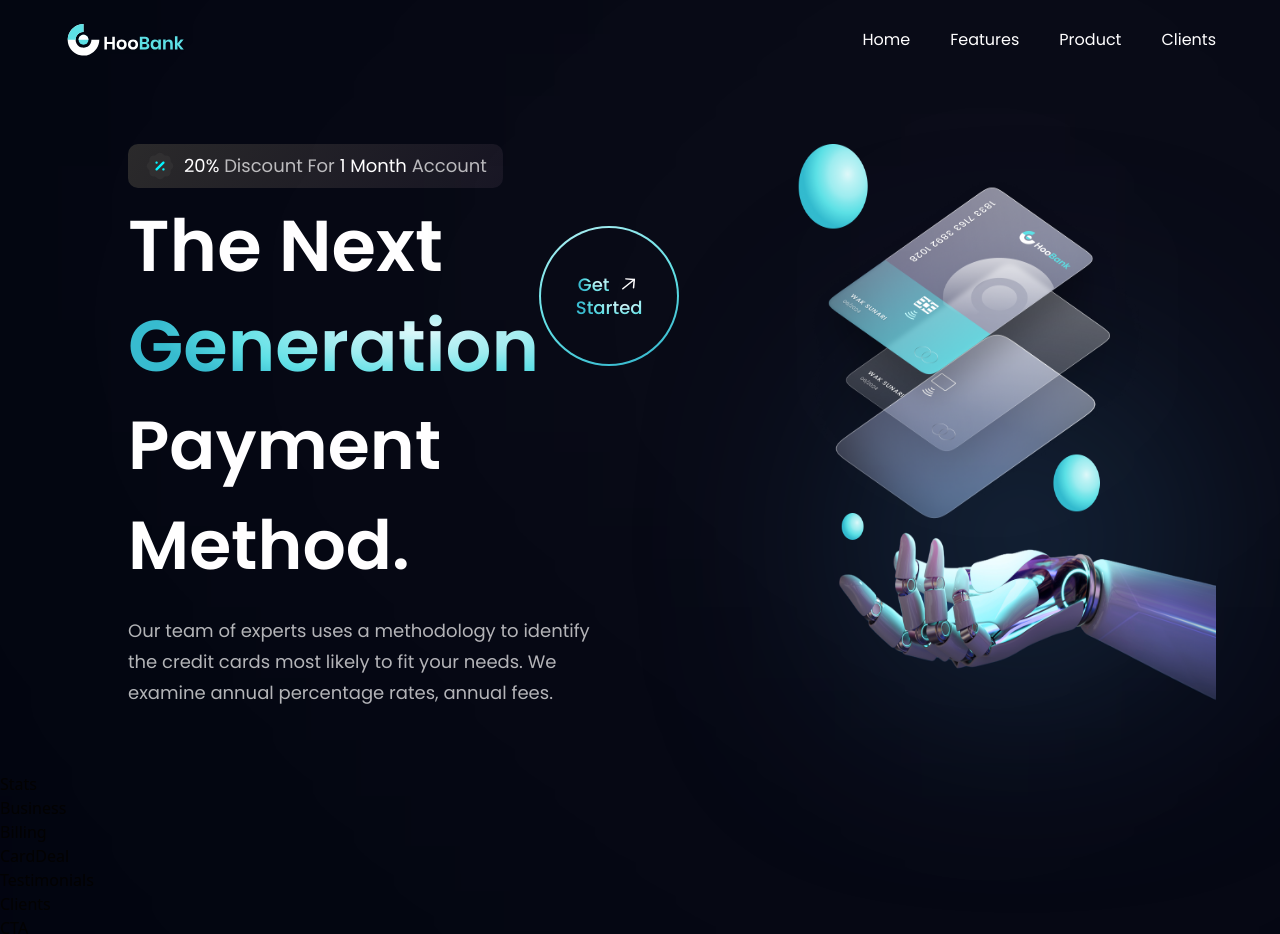
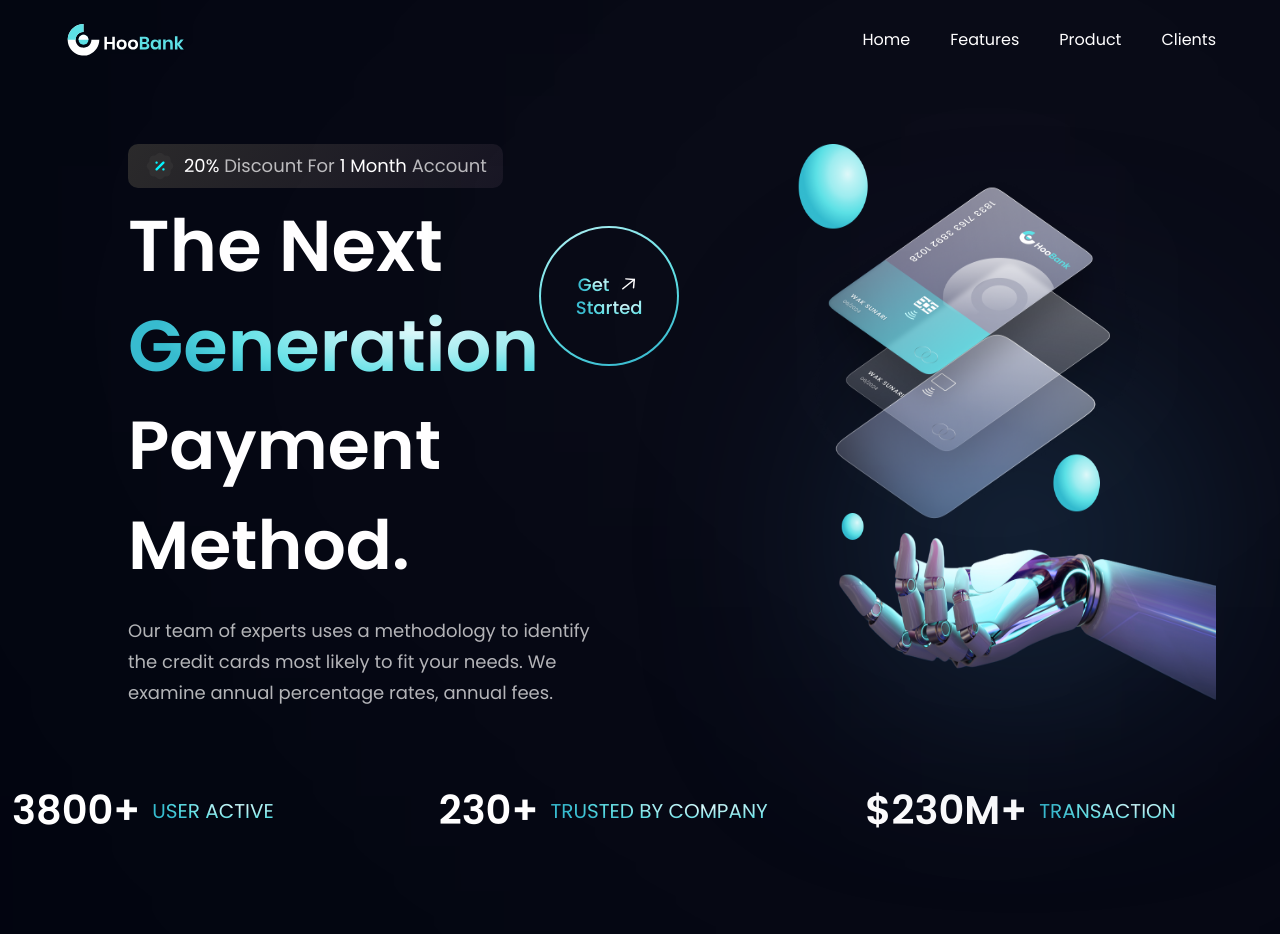
Before and after one commit to ondairos/bank_page, a React (Vite) app: page / in a window 1280 px wide. Shown: the top 934 px of the page. Built offline with nearby package versions, Linux system fonts and the light colour scheme.

Commit message:
added readme and finished stats section

```diff
--- a/src/components/Stats.jsx
+++ b/src/components/Stats.jsx
@@ -1,8 +1,17 @@
-import React from 'react'
+import React from 'react';
+import { stats } from '../constants';
+import styles from '../style';
 
 const Stats = () => {
   return (
-    <div>Stats</div>
+    <section className={`${styles.flexCenter} flex-row flex-wrap sm:mb-20 mb-6`}>
+      {stats.map((stat) => (
+        <div key={stat.id} className={`flex-1 flex justify-start items-center flex-row m-3`}>
+          <h4 className='font-poppins font-semibold xs:text-[40px] text-[30px] xs:leading-[53px] leading-[43px] text-white'>{stat.value}</h4>
+          <p className='font-poppins font-normal xs:text-[20px] text-[15px] xs:leading-[26px] leading-[21px] text-gradient uppercase ml-3'>{stat.title}</p>
+        </div>
+      ))}
+    </section>
   )
 }
 
```
Also changed, not shown: 1 other file (tests, documents, lock files or other folders).
